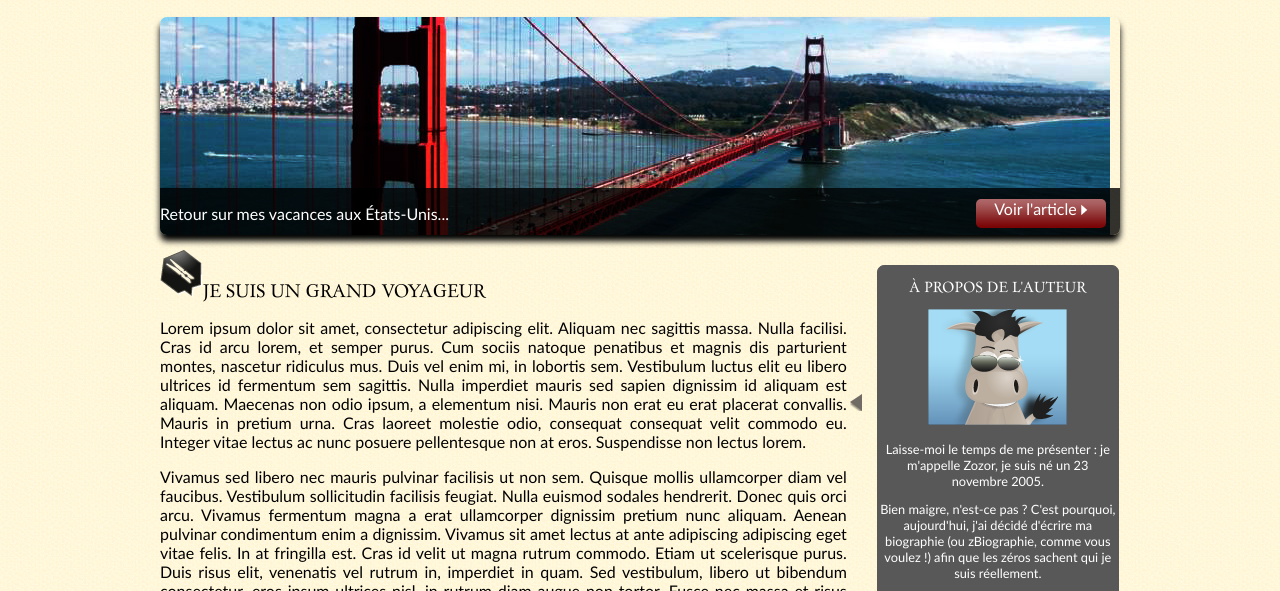
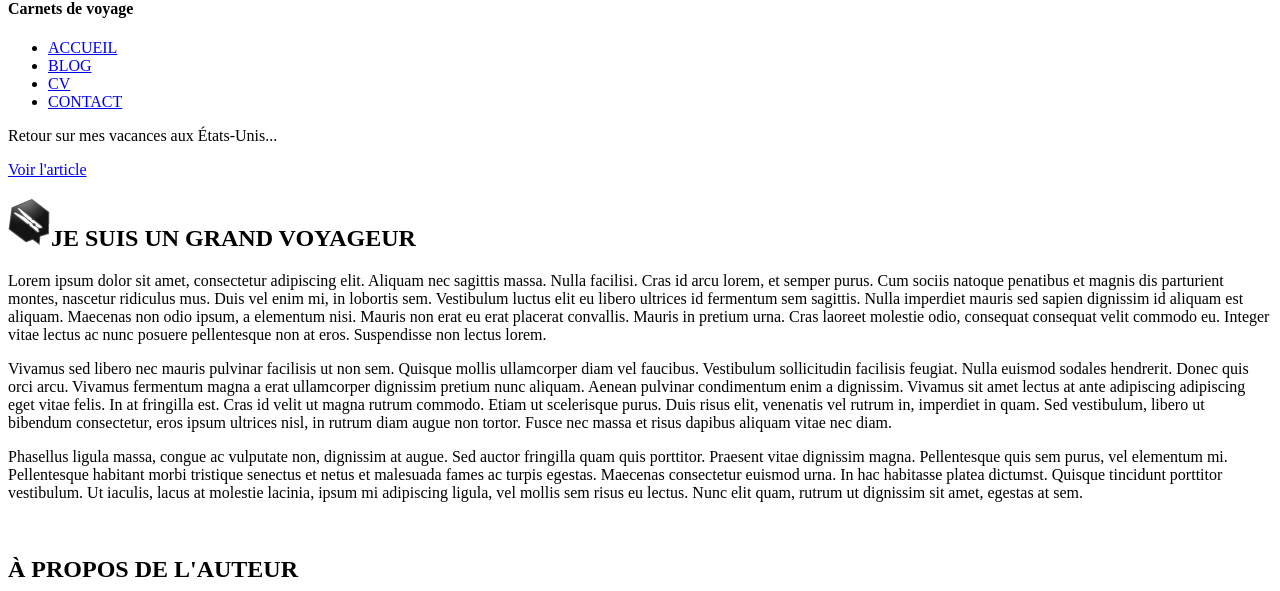
Before and after one commit to ChristianCDR/Zozor-carnet-de-voyage, a plain HTML site: page index.html in a window 1280 px wide. Shown: the part 111-702 px from the top of the page. Drawn offline with Linux system fonts and the light colour scheme.

Commit message:
Update index.html

```diff
--- a/index.html
+++ b/index.html
@@ -4,191 +4,7 @@
 		<meta charset="utf-8"/>
 		<!--<link rel="stylesheet" href="style.css"/>-->
 		<title>Zozor l'aventurier</title>
-		<style>
 
-				@font-face{
-				    font-family: 'BallparkWeiner';
-				    src: url('polices/ballpark.eot');
-				    src: url('polices/ballpark.eot?#iefix') format('embedded-opentype'),
-				         url('polices/ballpark.woff') format('woff'),
-				         url('polices/ballpark.ttf') format('truetype'),
-				         url('polices/ballpark.svg#BallparkWeiner') format('svg');
-				    font-weight: normal;
-				    font-style: normal;
-				}
-
-				@font-face{
-				    font-family: 'Dayrom';
-				    src: url('polices/dayrom.eot');
-				    src: url('polices/dayrom.eot?#iefix') format('embedded-opentype'),
-				         url('polices/dayrom.woff') format('woff'),
-				         url('polices/dayrom.ttf') format('truetype'),
-				         url('polices/dayrom.svg#Dayrom') format('svg');
-				    font-weight: normal;
-				    font-style: normal;
-				}
-				body{
-					max-width:75%;
-					background: url("images/bulle.png") no-repeat 850px 505px, url("images/fond_jaune.png");
-					margin: auto;
-					font-family: 'Trebuchet MS',Arial, Sans-serif;
-					text-align: justify;
-				}
-				header{
-					display:flex;
-					justify-content:space-between;
-					background: url("images/separateur.png") repeat-x bottom;
-					max-height: 150px;
-					align-items: flex-end;
-				}
-				#style{
-					font-size: 	1.1em;
-					margin-top:-10px;
-					font-family: Dayrom, serif;
-				    font-weight: normal;
-				}
-				.liste{
-					display:flex;
-					margin-right: -30px;
-					list-style-type: none;
-				}
-				.recul{
-					margin-right: 30px;
-				}
-				footer{
-					display: flex;
-					justify-content: space-between;
-					background: url("images/ico_top.png") center top no-repeat,url("images/separateur.png") repeat-x top;
-					padding-top: 25px;
-				}
-				.espace{
-					display:flex;
-					margin-top:-25px;
-					margin-left: -25px;
-					color: #760001;;
-				}
-				section{
-					display:flex;
-					flex-direction: row;
-					width:103%;
-				}
-				.arrange{
-					display: flex;
-					flex-direction: column;
-				}
-				aside{
-					margin:30px;
-					font-weight: normal;
-					border: 1px solid #585858;
-					min-width:240px;
-					height: 430px;
-					border-radius:7px/7px;
-					font-size: 0.8em;
-					background-color: #585858;
-					color: white;
-
-					text-align: center;
-				}
-				.pousse_toi{
-					margin-left:40px;
-				}
-				p{
-					font-size: 1em;
-				}
-				.san{
-					min-width: 100%;
-					min-height: 218px;
-					background: url("images/sanfrancisco.jpg") no-repeat;
-					margin-top: 20px;
-					box-shadow: 0 6px 6px black;
-					border-radius:7px/7px;
-					position: relative;
-					bottom:0;
-				}
-				.intro{
-					color:white;
-					position:absolute;
-					bottom:0;
-					height:47px;
-					width:100%;
-					background-color: rgba(0,0,0,0.8);
-					border-radius: 0 0 7px 7px;
-				}
-				.fond_rouge{
-					background: url('images/fond_degraderouge.png') repeat-x;
-					width:130px;
-					height: 29px;
-					border-radius: 5px/5px;
-					margin-top: -40px;
-					margin-left: 85%;
-					text-align: center;
-				}
-				.colorer{
-					color:white;
-					text-decoration: none;
-				}
-
-				.li{
-					list-style-image: url(images/ico_liensexterne.png);
-				}
-				section h2, footer h2, nav a
-				{
-				    font-family: Dayrom, serif;
-				    font-weight: normal;
-				    text-transform: uppercase;
-				   font-size: 1.1em;
-				}
-				header h1
-				{
-				    font-family: 'BallparkWeiner', serif;
-				    font-size: 2.5em;
-				    font-weight: normal;
-				    margin: 0 0 0 10px;
-				}
-				/* Navigation */
-
-				nav li
-				{
-				    margin-right: 15px;
-				}
-
-				nav a
-				{
-				    font-size: 1.3em;
-				    color: #181818;
-				    padding-bottom: 3px;
-				    text-decoration: none;
-				}
-
-				nav a:hover
-				{
-				    color: #760001;
-				    border-bottom: 3px solid #760001;
-				}
-				footer p, footer ul
-				{
-				    font-size: 0.8em;
-
-			@media all and (max-width :1080px){
-				body{
-					width:auto;
-				}
-				.san{
-					display:none;
-				}
-				section, nav ul, .espace{
-					flex-direction: column;
-				}
-				aside{
-					width:auto;
-				}
-				footer div{
-						padding: 20px;
-				}
-
-			}
-
-		</style>
 	</head>
 
 	<body>
```
